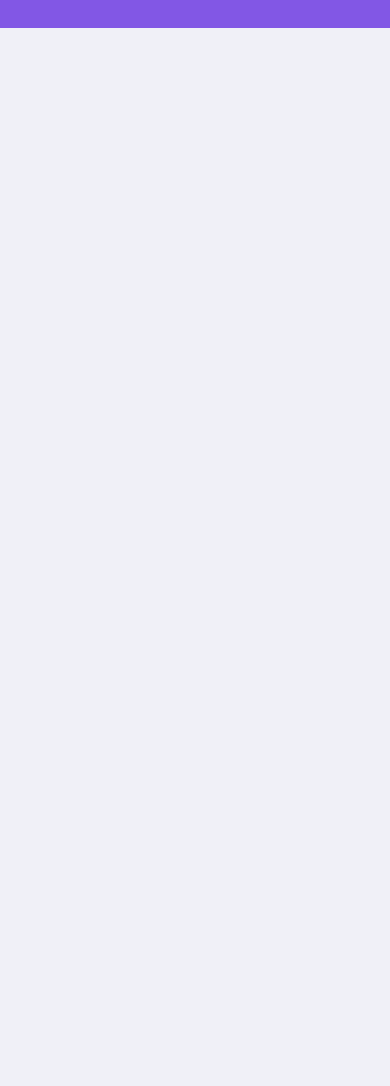
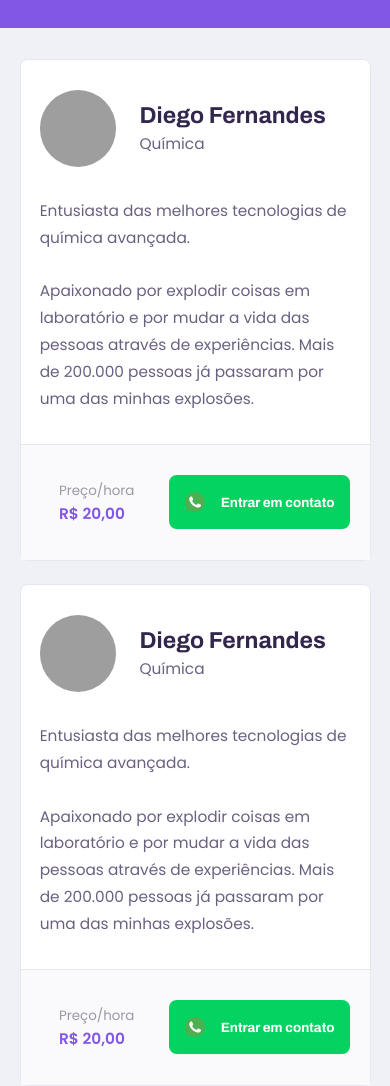
Before and after one commit to paulinhoteixeira/proffy, a plain HTML site: page study.html in a window 390 px wide. Shown: the part 571-1657 px from the top of the page. Before the commit the page ends 844 px from the top, so only its background shows below. Drawn offline with Linux system fonts and the light colour scheme; grey boxes are pictures that could not be loaded.

Commit message:
page-study main style for mobile devices

```diff
--- a/study.html
+++ b/study.html
@@ -65,12 +65,69 @@
 
             <div class="input-block">
               <label for="time">Hora</label>
-              <input name="time" id="time" type="time"/>
+              <input name="time" id="time" type="time" />
             </div>
             <button type="submit">Filtrar</button>
           </form>
         </div>
       </header>
+
+      <main>
+        <article class="teacher-item">
+          <header>
+            <img
+              src="https://avatars2.githubusercontent.com/u/2254731?s=460&amp;u=0ba16a79456c2f250e7579cb388fa18c5c2d7d65&amp;v=4"
+              alt="Diego Fernandes"
+            />
+            <div>
+              <strong>Diego Fernandes</strong>
+              <span>Química</span>
+            </div>
+          </header>
+
+          <p>
+            Entusiasta das melhores tecnologias de química avançada.<br /><br />Apaixonado
+            por explodir coisas em laboratório e por mudar a vida das pessoas
+            através de experiências. Mais de 200.000 pessoas já passaram por uma
+            das minhas explosões.
+          </p>
+
+          <footer>
+            <p>Preço/hora<strong>R$ 20,00</strong></p>
+            <button type="button">
+              <img src="/images/icons/whatsapp.svg" alt="Whatsapp" />Entrar em
+              contato
+            </button>
+          </footer>
+        </article>
+        <article class="teacher-item">
+          <header>
+            <img
+              src="https://avatars2.githubusercontent.com/u/2254731?s=460&amp;u=0ba16a79456c2f250e7579cb388fa18c5c2d7d65&amp;v=4"
+              alt="Diego Fernandes"
+            />
+            <div>
+              <strong>Diego Fernandes</strong>
+              <span>Química</span>
+            </div>
+          </header>
+
+          <p>
+            Entusiasta das melhores tecnologias de química avançada.<br /><br />Apaixonado
+            por explodir coisas em laboratório e por mudar a vida das pessoas
+            através de experiências. Mais de 200.000 pessoas já passaram por uma
+            das minhas explosões.
+          </p>
+
+          <footer>
+            <p>Preço/hora<strong>R$ 20,00</strong></p>
+            <button type="button">
+              <img src="/images/icons/whatsapp.svg" alt="Whatsapp" />Entrar em
+              contato
+            </button>
+          </footer>
+        </article>
+      </main>
     </div>
   </body>
 </html>
--- a/styles/partials/page-study.css
+++ b/styles/partials/page-study.css
@@ -116,3 +116,98 @@
   left: 1.6rem;
   bottom: 0;
 }
+
+#page-study main{
+  margin: 3.2rem auto;
+  width: 90%;
+
+}
+
+.teacher-item{
+  background-color: var(--color-box-base);
+  border: 1px solid var(--color-line-in-white);
+  border-radius: 0.8rem;
+  margin-top: 2.4rem;
+}
+
+.teacher-item header{
+  padding: 3.2rem 2rem;
+  display: flex;
+  align-items: center;
+}
+
+.teacher-item header img{
+  width: 8rem;
+  height: 8rem;
+  border-radius: 50%;
+}
+
+.teacher-item header div{
+  margin-left: 2.4rem;
+}
+
+.teacher-item header div strong{
+  font: 700 2.4rem Archivo;
+  display: block;
+  color: var(--color-text-title);
+}
+
+.teacher-item header div span{
+  font-size: 1.6rem;
+  display: block;
+  margin-top: .4rem;
+
+}
+
+.teacher-item p{
+  padding: 0 2rem;
+  font-size: 1.6rem;
+  line-height: 2.8rem;
+}
+
+.teacher-item footer{
+  padding: 3.2rem 2rem;
+  background-color: var(--color-box-footer);
+  border-top: 1px solid var(--color-line-in-white);
+  margin-top: 3.2rem;
+
+  display: flex;
+  align-items: center;
+  justify-content: space-between;
+}
+
+.teacher-item footer p{
+  font-size: 1.4rem;
+  line-height: 2.4rem;
+  color: var(--color-text-complement);
+}
+
+.teacher-item footer p strong {
+  font-size: 1.6rem;
+  color: var(--color-primary);
+  display: block;
+}
+
+.teacher-item footer button {
+  width: 20rem;
+  height: 5.6rem;
+  background: var(--color-secondary);
+  color: var(--color-button-text);
+  border: none;
+  border-radius: .8rem;
+  cursor: pointer;
+  font: 700 1.4rem Archivo;
+
+  display: flex;
+  align-items: center;
+  justify-content: space-evenly;
+
+  text-decoration: none;
+
+  transition: background 0.2s;
+  margin-left: 1.6rem;
+}
+
+.teacher-item footer button:hover {
+  background: var(--color-secondary-dark);
+}
```
